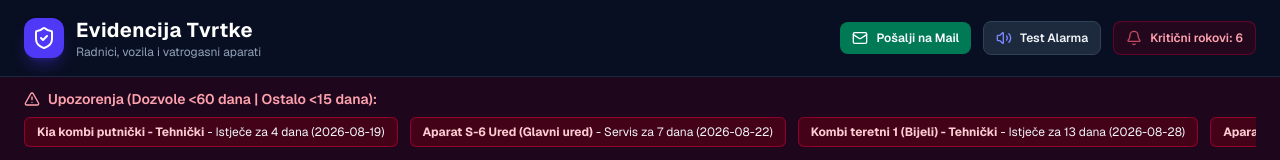
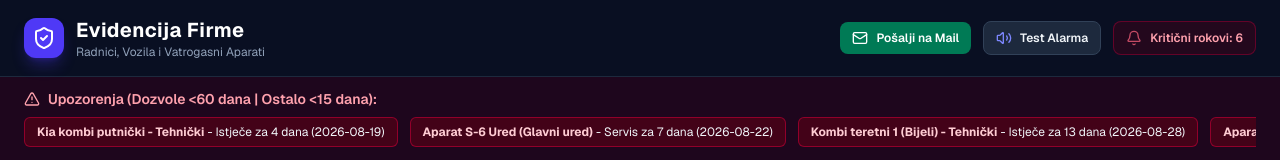
Before and after one commit to vvukanov-pixel/evidencija-firme, a Next.js app: page / in a window 1280 px wide. Shown: the top 160 px of the page. Built offline with nearby package versions, Linux system fonts and the light colour scheme.

Commit message:
Tocan naziv i radnici

```diff
--- a/app/page.tsx
+++ b/app/page.tsx
@@ -85,6 +85,7 @@ export default function Dashboard() {
     return Math.ceil((target - today) / (1000 * 60 * 60 * 24));
   };
 
+  // Upozorenja: Radne dozvole (<=60 dana), Liječnički i ostalo (<=15 dana)
   const urgentAlerts = useMemo(() => {
     const alerts: { title: string; desc: string; days: number; isPermit?: boolean }[] = [];
 
@@ -141,7 +142,7 @@ export default function Dashboard() {
       bodyText += `- ${a.title}: ${a.desc}\n`;
     });
 
-    bodyText += "\nEvidencija tvrtke Portal Montaža";
+    bodyText += "\nEvidencija Firme: Radnici, Vozila i Vatrogasni Aparati";
     const mailtoUrl = `mailto:portal.montaza@du.ht.hr?subject=${subject}&body=${encodeURIComponent(bodyText)}`;
     window.location.href = mailtoUrl;
   };
@@ -190,8 +191,8 @@ export default function Dashboard() {
             <ShieldCheck className="h-6 w-6 text-white" />
           </div>
           <div>
-            <h1 className="text-xl font-bold text-white tracking-wide">Evidencija Tvrtke</h1>
-            <p className="text-xs text-slate-400">Radnici, vozila i vatrogasni aparati</p>
+            <h1 className="text-xl font-bold text-white tracking-wide">Evidencija Firme</h1>
+            <p className="text-xs text-slate-400">Radnici, Vozila i Vatrogasni Aparati</p>
           </div>
         </div>
 
```
